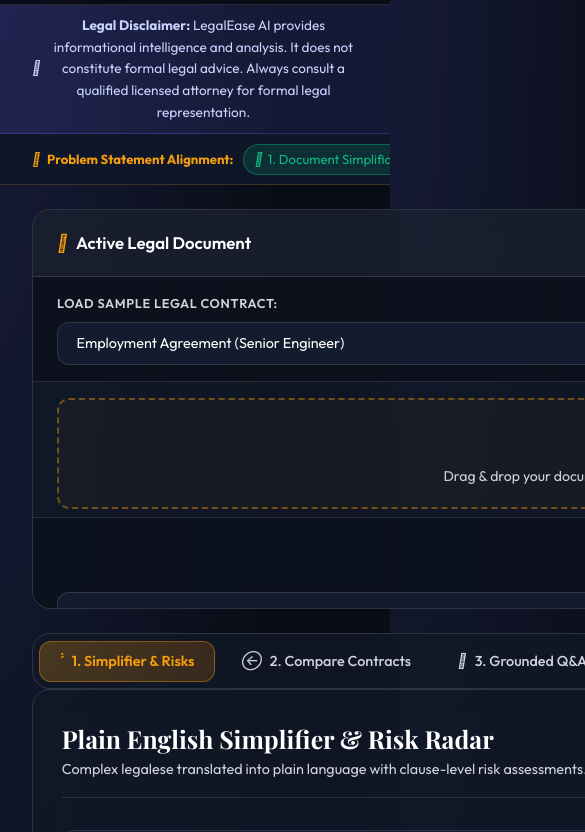
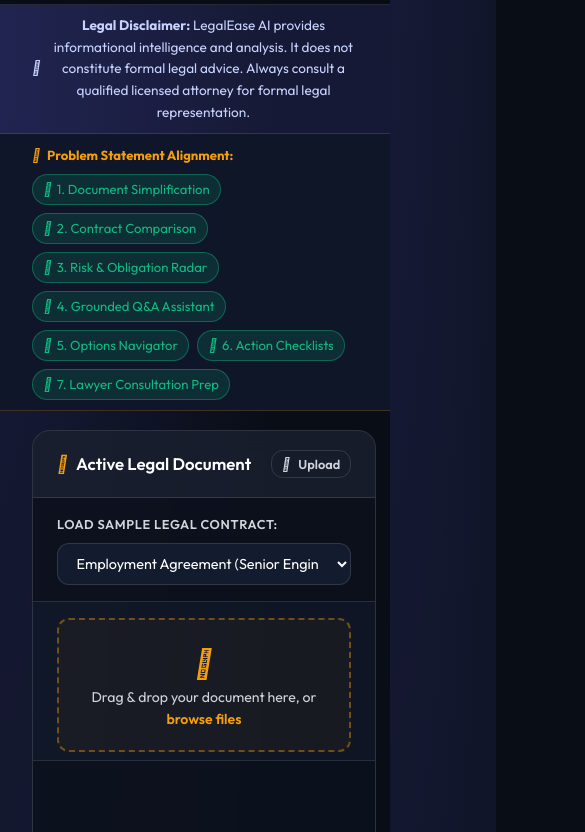
Before and after one commit to subho178/LegalEase-AI-, a website: page index.html in a window 390 px wide. Shown: the part 125-957 px from the top of the page, 585 px wide, since content can reach past the window. Drawn offline with nearby package versions, Linux system fonts and the light colour scheme; a web font is replaced by a local one.

Commit message:
Fix UI clipping and responsive layout: wrap usecase pills and responsive grid for workspace tabs

```diff
--- a/styles.css
+++ b/styles.css
@@ -243,10 +243,10 @@
 /* Main Layout Grid */
 .app-container {
     display: grid;
-    grid-template-columns: 420px 1fr;
+    grid-template-columns: 380px 1fr;
     gap: 1.5rem;
-    padding: 1.5rem 2rem;
-    max-width: 1750px;
+    padding: 1.2rem 2rem 2rem 2rem;
+    max-width: 1800px;
     margin: 0 auto;
     width: 100%;
     flex: 1;
@@ -261,7 +261,8 @@
     display: flex;
     flex-direction: column;
     overflow: hidden;
-    height: calc(100vh - 150px);
+    height: calc(100vh - 180px);
+    min-height: 600px;
     position: sticky;
     top: 90px;
 }
@@ -386,34 +387,35 @@
     gap: 1rem;
 }
 
-/* Workspace Navigation Tabs */
+/* Workspace Navigation Tabs Responsive Grid */
 .tabs-header {
-    display: flex;
-    align-items: center;
-    gap: 0.5rem;
+    display: grid;
+    grid-template-columns: repeat(6, 1fr);
+    gap: 0.4rem;
     background: var(--bg-card);
     backdrop-filter: blur(12px);
     border: 1px solid var(--bg-card-border);
     border-radius: var(--radius-lg);
     padding: 0.4rem;
-    overflow-x: auto;
 }
 
 .tab-btn {
-    padding: 0.65rem 1.2rem;
+    padding: 0.65rem 0.5rem;
     border-radius: var(--radius-md);
     background: transparent;
-    border: none;
+    border: 1px solid transparent;
     color: var(--text-muted);
     font-family: var(--font-sans);
-    font-size: 0.9rem;
+    font-size: 0.84rem;
     font-weight: 500;
     cursor: pointer;
     transition: var(--transition);
     display: flex;
     align-items: center;
-    gap: 0.5rem;
+    justify-content: center;
+    gap: 0.4rem;
     white-space: nowrap;
+    text-align: center;
 }
 
 .tab-btn:hover {
@@ -1114,12 +1116,17 @@
 }
 
 /* Responsive Layout */
+@media (max-width: 1400px) {
+    .tabs-header {
+        grid-template-columns: repeat(3, 1fr);
+    }
+}
 @media (max-width: 1024px) {
     .app-container {
         grid-template-columns: 1fr;
     }
     .document-pane {
-        height: 400px;
+        height: 450px;
         position: relative;
         top: 0;
     }
@@ -1127,17 +1134,21 @@
         grid-template-columns: 1fr;
     }
 }
+@media (max-width: 768px) {
+    .tabs-header {
+        grid-template-columns: repeat(2, 1fr);
+    }
+}
 
 /* Hackathon Problem Statement Use Case Bar */
 .usecase-bar {
     display: flex;
     align-items: center;
-    gap: 0.6rem;
-    padding: 0.6rem 2rem;
+    flex-wrap: wrap;
+    gap: 0.5rem;
+    padding: 0.65rem 2rem;
     background: rgba(15, 23, 42, 0.95);
     border-bottom: 1px solid rgba(245, 158, 11, 0.2);
-    overflow-x: auto;
-    white-space: nowrap;
     font-size: 0.82rem;
 }
 .usecase-label {
--- a/test_results.json
+++ b/test_results.json
@@ -1,5 +1,5 @@
 {
-  "timestamp": "2026-09-15T18:20:37.146Z",
+  "timestamp": "2026-09-15T18:24:05.941Z",
   "totalTests": 18,
   "passed": 18,
   "failed": 0,
@@ -51,7 +51,7 @@
         {
           "name": "LRU Analysis Cache Instant Lookup",
           "passed": true,
-          "details": "Retrieved cached analysis in 0.016ms (O(1) complexity)"
+          "details": "Retrieved cached analysis in 0.021ms (O(1) complexity)"
         },
         {
           "name": "DocumentFragment Batch DOM Rendering",
@@ -61,7 +61,7 @@
         {
           "name": "Text Hashing Efficiency Benchmark",
           "passed": true,
-          "details": "Hashed 6,000 character document in 0.108ms"
+          "details": "Hashed 6,000 character document in 0.085ms"
         }
       ]
     },
```
Also changed, not shown: test_results.md (+3 -3 lines).
